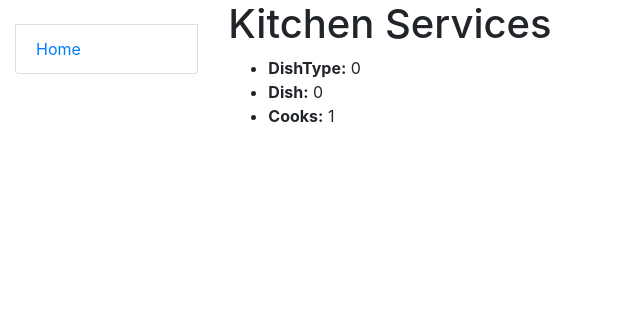
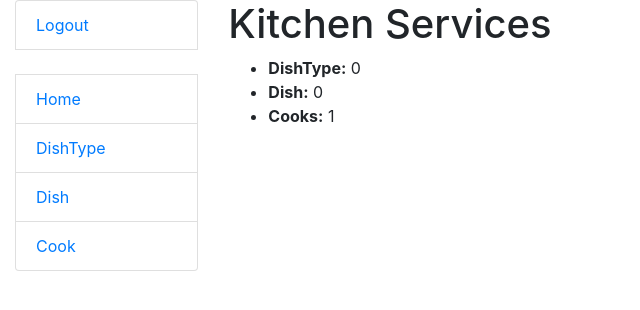
Before and after one commit to agridenko/kitchen-service, a Django app: page / in a window 1280 px wide. Shown: the top 310 px of the page, without its empty margins (0-640 px from the left). Run offline with Django 5.2, Linux system fonts and the light colour scheme; the visitor is signed in with stand-in values (Sample User, id 1); data comes from the database, SQL or seed files in the repository; data that the repository does not hold is empty.

Commit message:
add temlates dishtype, dish, cook and update views and urls

```diff
--- a/kitchen/urls.py
+++ b/kitchen/urls.py
@@ -1,10 +1,17 @@
 from django.urls import path
 
-from kitchen.views import index
-
+from kitchen.views import (index,
+                           DishTypeListView,
+                           DishListView,
+                           DishDetailView,
+                           CookListView)
 
 urlpatterns = [
     path("", index, name="index"),
+    path("dish_type/", DishTypeListView.as_view(), name="dish_type_list"),
+    path("dish/", DishListView.as_view(), name="dish_list"),
+    path("dish/<int:pk>/", DishDetailView.as_view(), name="dish_detail"),
+    path("cook/", CookListView.as_view(), name="cook_list"),
 ]
 
 app_name = "kitchen"
--- a/kitchen/views.py
+++ b/kitchen/views.py
@@ -1,5 +1,7 @@
 from django.contrib.auth.decorators import login_required
+from django.contrib.auth.mixins import LoginRequiredMixin
 from django.shortcuts import render
+from django.views import generic
 
 from kitchen.models import Cook, DishType, Dish
 
@@ -20,5 +22,30 @@ def index(request):
     return render(
         request,
         "kitchen/index.html",
-        context = context
+        context=context
     )
+
+
+class DishTypeListView(LoginRequiredMixin, generic.ListView):
+    model = DishType
+    context_object_name = 'dish_type_list'
+    template_name = 'kitchen/dishtype_list.html'
+    paginate_by = 5
+
+
+class DishListView(LoginRequiredMixin, generic.ListView):
+    model = Dish
+    context_object_name = 'dish_list'
+    template_name = 'kitchen/dish_list.html'
+    paginate_by = 5
+
+
+class DishDetailView(LoginRequiredMixin, generic.DetailView):
+    model = Dish
+
+
+class CookListView(LoginRequiredMixin, generic.ListView):
+    model = Cook
+    context_object_name = 'cook_list'
+    template_name = 'kitchen/cook_list.html'
+    paginate_by = 5
--- a/templates/includes/pagination.html
+++ b/templates/includes/pagination.html
@@ -0,0 +1,18 @@
+{% load query_transform %}
+{% if is_paginated %}
+  <ul class="pagination">
+    {% if page_obj.has_previous %}
+      <li class="page-item">
+        <a href="?{% query_transform request page=page_obj.previous_page_number %}" class="page-link">prev</a>
+      </li>
+    {% endif %}
+    <li class="page-item active">
+      <span class="page-link">{{ page_obj.number }} of {{ paginator.num_pages }}</span>
+    </li>
+    {% if page_obj.has_next %}
+      <li class="page-item">
+        <a href="?{% query_transform request page=page_obj.next_page_number %} " class="page-link">next</a>
+      </li>
+    {% endif %}
+  </ul>
+{% endif %}
--- a/templates/includes/sidebar.html
+++ b/templates/includes/sidebar.html
@@ -1,13 +1,15 @@
 <ul class="sidebar-nav list-group">
-{#  {% if user.is_authenticated %}#}
+  {% if user.is_authenticated %}
 {#    <li class="list-group-item">User: <a href="{{ user.get_absolute_url }}">{{ user.get_username }}</a></li>#}
-{#    <li class="list-group-item"><a href="{% url 'logout'%}?next={{request.path}}">Logout</a></li>#}
-{#  {% else %}#}
-{#    <li class="list-group-item"><a href="{% url 'login'%}?next={{request.path}}">Login</a></li>#}
-{#  {% endif %}#}
+    <li class="list-group-item"><a href="{% url 'logout'%}?next={{request.path}}">Logout</a></li>
+  {% else %}
+    <li class="list-group-item"><a href="{% url 'login'%}?next={{request.path}}">Login</a></li>
+  {% endif %}
 
   <br>
 
   <li class="list-group-item"><a href="{% url 'kitchen:index' %}">Home</a></li>
-
+  <li class="list-group-item"><a href="{% url 'kitchen:dish_type_list' %}">DishType</a></li>
+  <li class="list-group-item"><a href="{% url 'kitchen:dish_list' %}">Dish</a></li>
+  <li class="list-group-item"><a href="{% url 'kitchen:cook_list' %}">Cook</a></li>
 </ul>
```
Also changed, not shown: kitchen/templatetags/query_transform.py (added, +14 -0 lines), templates/kitchen/cook_list.html (added, +9 -0 lines), templates/kitchen/dish_detail.html (added, +9 -0 lines), templates/kitchen/dish_list.html (added, +12 -0 lines), templates/kitchen/dishtype_list.html (added, +13 -0 lines).
